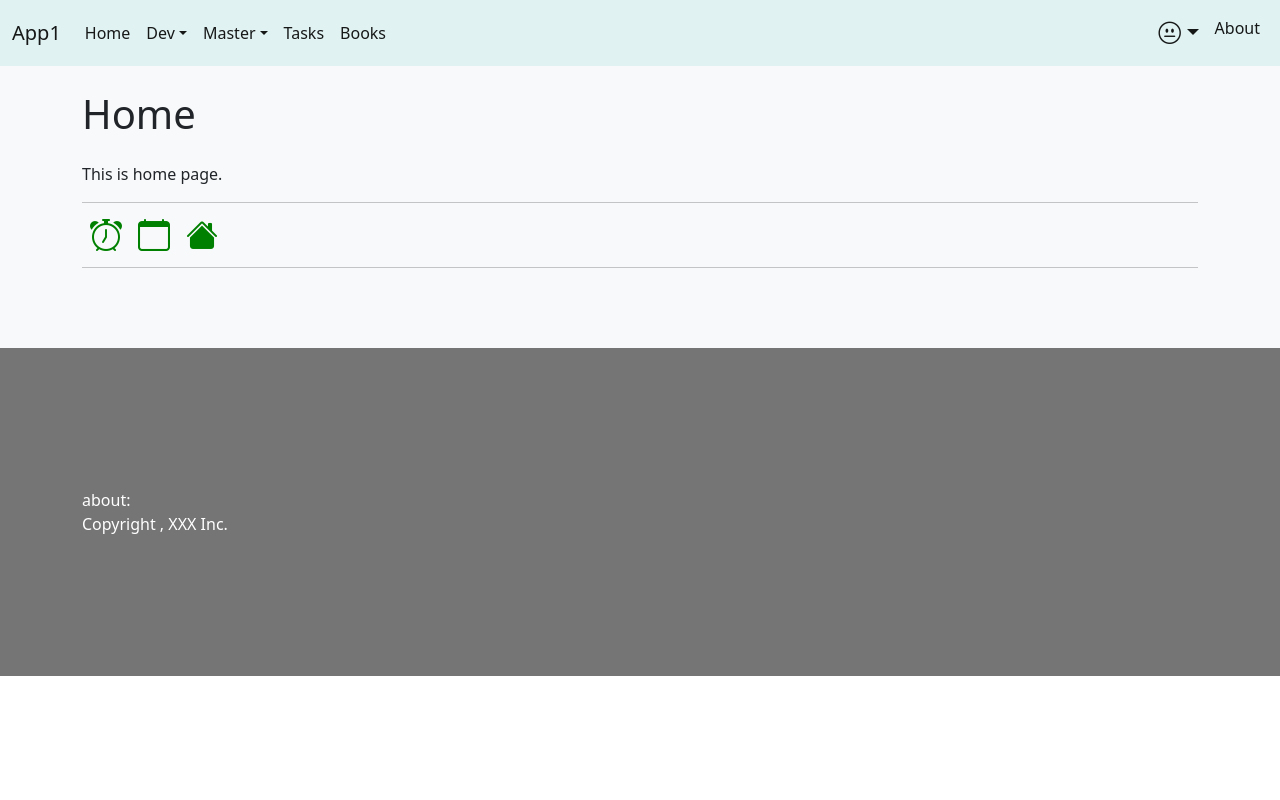
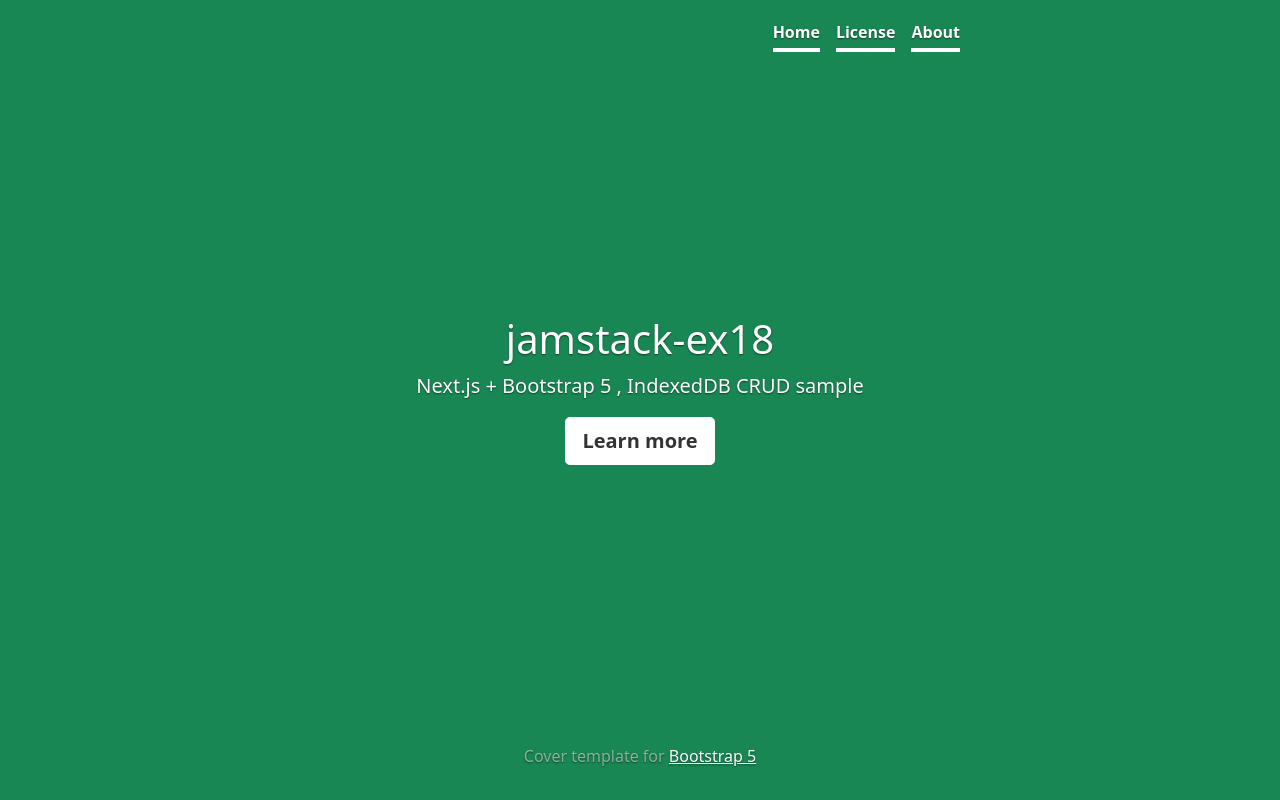
Before and after one commit to kuc-arc-f/nextjs_3_19bootstrap, a Next.js app: page / in a window 1280 px wide. Built offline with nearby package versions, Linux system fonts and the light colour scheme.

Commit message:
up,0521a2

```diff
--- a/components/Navibar.jsx
+++ b/components/Navibar.jsx
@@ -15,7 +15,7 @@
       <div className="collapse navbar-collapse" id="navbarText">
         <ul className="navbar-nav me-auto mb-2 mb-lg-0">
           <li className="nav-item">
-            <a className="nav-link active" aria-current="page" href="/">Home</a>
+            <a className="nav-link active" aria-current="page" href="/home">Home</a>
           </li>
           <li className="nav-item dropdown">
             <a className="nav-link active dropdown-toggle" href="#" id="navbarDropdown" role="button" data-bs-toggle="dropdown" aria-expanded="false">
--- a/next.config.js
+++ b/next.config.js
@@ -1,6 +1,7 @@
 //
 module.exports = {
   env: {
-    MY_SITE_NAME : "App1",
+    MY_SITE_NAME : "jamstack-ex18",
+    MY_SITE_INFO : "Next.js + Bootstrap 5 , IndexedDB CRUD sample",
   }
 }
--- a/pages/_app.js
+++ b/pages/_app.js
@@ -1,3 +1,4 @@
+//import '../styles/main.css'
 
 function MyApp({ Component, pageProps }) {
   return <Component {...pageProps} />
--- a/pages/index.jsx
+++ b/pages/index.jsx
@@ -4,24 +4,62 @@
 
 export default function Index(data) {
   return (
-  <div className="bg-gray-100">
-    <Head><title>{process.env.MY_SITE_NAME}</title>
+  <div className="body_wrap d-flex text-center text-white bg-success">
+    <Head>
+      <title>{process.env.MY_SITE_NAME}</title>
+      <link href="https://cdn.jsdelivr.net/npm/bootstrap@5.0.1/dist/css/bootstrap.min.css"
+      rel="stylesheet" integrity="sha384-+0n0xVW2eSR5OomGNYDnhzAbDsOXxcvSN1TPprVMTNDbiYZCxYbOOl7+AMvyTG2x" crossOrigin="anonymous" />
+      <link href="/css/cover.css" rel="stylesheet"></link>
     </Head>
-    <Layout>
-      <div className="container">
-        <h1 className="my-4">Home</h1>
-        <p>This is home page.</p>
-        <hr className="my-2" />
-        <div className="icon_wrap">
-          <i className="bi bi-alarm mx-2"></i>
-          <i className="bi bi-calendar mx-2"></i>
-          <i className="bi bi-house-fill mx-2"></i>
+    <div className="cover-container d-flex w-100 h-100 p-3 mx-auto flex-column">
+      <header className="mb-auto">
+        <div>
+          <h3 className="float-md-start mb-0"></h3>
+          <nav className="nav nav-masthead justify-content-center float-md-end">
+            <a className="nav-link active" aria-current="page" href="/home">Home</a>
+            <a className="nav-link active" href="/license">License</a>
+            <a className="nav-link active" href="/about">About</a>
+          </nav>
         </div>
-        <hr className="my-2" />
-      </div>
-    </Layout>
-    <style>{`
-    .icon_wrap{ font-size: 2rem; color: green; }
+      </header>
+      <main className="px-3">
+        <h1>{process.env.MY_SITE_NAME}</h1>
+        <p className="lead">
+          {process.env.MY_SITE_INFO}
+        </p>
+        <p className="lead">
+          <a href="/home" className="btn btn-lg btn-secondary fw-bold border-white bg-white">Learn more</a>
+        </p>
+      </main>
+      <footer className="mt-auto text-white-50">
+        <p>Cover template for <a href="https://getbootstrap.com/" className="text-white">
+          Bootstrap 5</a></p>
+      </footer>
+    </div>
+    <style global jsx>{`
+      html,
+      body,
+      body > div:first-child,
+      div#__next,
+      div#__next > div {
+        height: 100%;
+      }
+      body {
+        text-shadow: 0 .05rem .1rem rgba(0, 0, 0, .5);
+        box-shadow: inset 0 0 5rem rgba(0, 0, 0, .5);
+      }
+      .bd-placeholder-img {
+        font-size: 1.125rem;
+        text-anchor: middle;
+        -webkit-user-select: none;
+        -moz-user-select: none;
+        user-select: none;
+      }
+      @media (min-width: 768px) {
+        .bd-placeholder-img-lg {
+          font-size: 3.5rem;
+        }
+      }
     `}</style>
   </div>
   )
--- /dev/null
+++ b/public/css/cover.css
@@ -0,0 +1,51 @@
+/*
+ * Globals
+ */
+
+
+/* Custom default button */
+.btn-secondary,
+.btn-secondary:hover,
+.btn-secondary:focus {
+  color: #333;
+  text-shadow: none; /* Prevent inheritance from `body` */
+}
+
+
+/*
+ * Base structure
+ body {
+  text-shadow: 0 .05rem .1rem rgba(0, 0, 0, .5);
+  box-shadow: inset 0 0 5rem rgba(0, 0, 0, .5);
+}
+ */
+.cover-container {
+  max-width: 42em;
+}
+
+
+/*
+ * Header
+ */
+
+.nav-masthead .nav-link {
+  padding: .25rem 0;
+  font-weight: 700;
+  color: rgba(255, 255, 255, .5);
+  background-color: transparent;
+  border-bottom: .25rem solid transparent;
+}
+
+.nav-masthead .nav-link:hover,
+.nav-masthead .nav-link:focus {
+  border-bottom-color: rgba(255, 255, 255, .25);
+}
+
+.nav-masthead .nav-link + .nav-link {
+  margin-left: 1rem;
+}
+
+.nav-masthead .active {
+  color: #fff;
+  border-bottom-color: #fff;
+}
```
Also changed, not shown: pages/about.jsx (+11 -3 lines), pages/home.jsx (added, +38 -0 lines), pages/license.jsx (added, +12 -0 lines), 1 other file (tests, documents, lock files or other folders).
